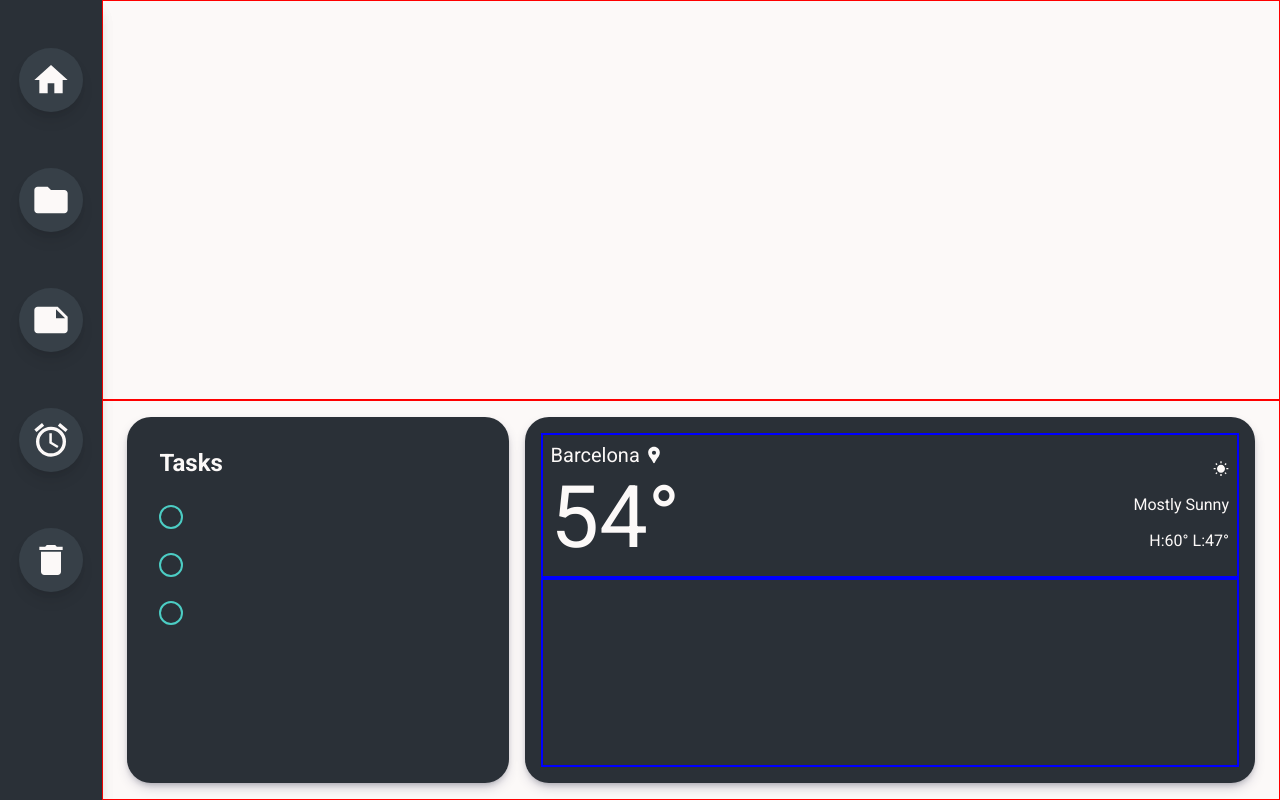
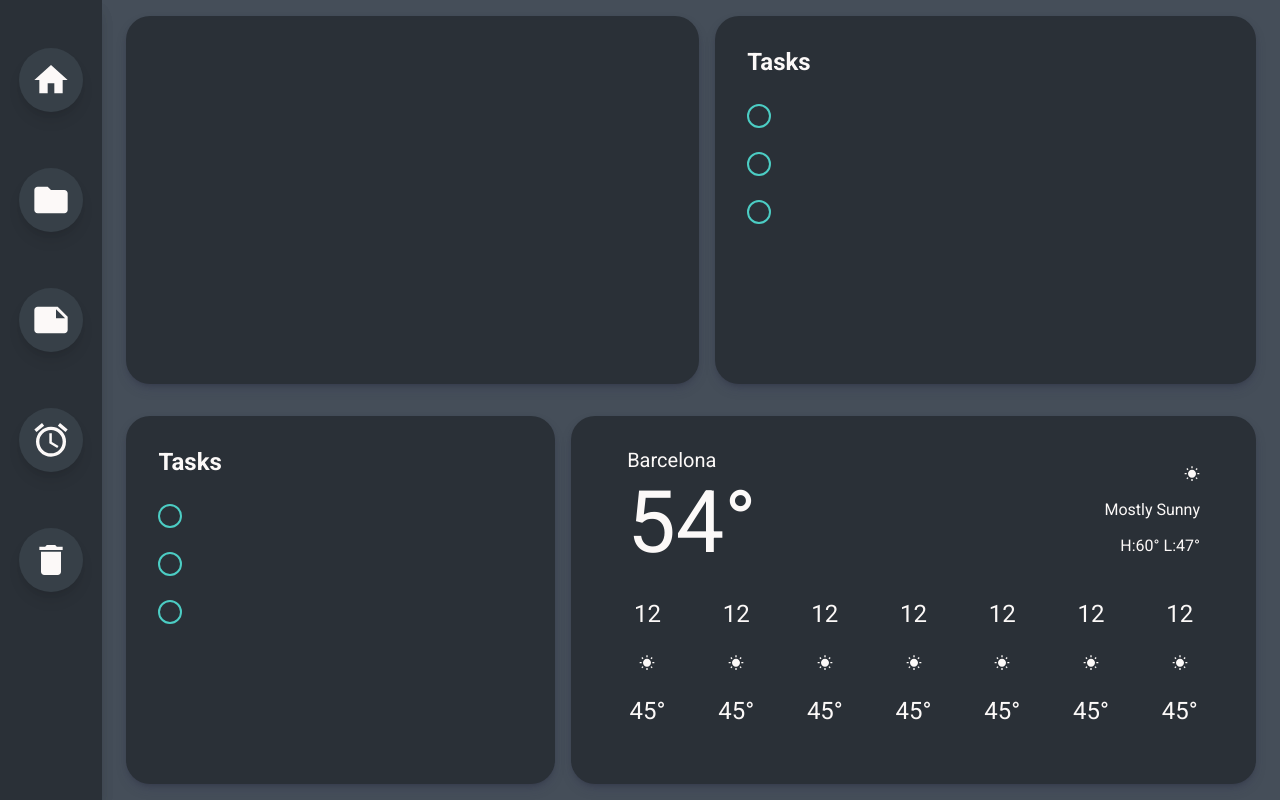
Before and after one commit to j-dsmith/clarity-productivity-app, a Next.js app: page / in a window 1280 px wide. Built offline with nearby package versions, Linux system fonts and the light colour scheme.

Commit message:
Finished basic structure of forecast widget and added in container for calendar widget. Adjusted background of page to fit dark mode palette.

```diff
--- /dev/null
+++ b/components/dashboard/calendar/calendar.styles.js
@@ -0,0 +1,18 @@
+import styled from 'styled-components';
+
+export const StyledCalendarContainer = styled.section`
+  padding: 1rem;
+  margin: 0 0.5rem;
+  height: 100%;
+  width: 50%;
+  background-color: ${({ theme }) => theme.colors.gray800};
+  color: ${({ theme }) => theme.colors.cultured};
+  border-radius: 1.5rem;
+  box-shadow: ${({ theme }) => theme.shadow.xl};
+  display: grid;
+  grid-template-columns: repeat(7, 1fr);
+  grid-template-rows: repeat(7, 1fr);
+  grid-template-areas:
+    'head head head . . . .'
+    'm t w th f s su';
+`;
--- /dev/null
+++ b/components/dashboard/calendar/index.js
@@ -0,0 +1,6 @@
+import { StyledCalendarContainer } from './calendar.styles';
+const Calendar = () => {
+  return <StyledCalendarContainer></StyledCalendarContainer>;
+};
+
+export default Calendar;
--- a/components/dashboard/dashboard.styles.js
+++ b/components/dashboard/dashboard.styles.js
@@ -1,7 +1,6 @@
 import styled from 'styled-components';
 
 export const StyledDashContainer = styled.div`
-  border: 1px solid red;
   padding: 1rem;
   height: 50%;
   display: flex;
--- a/components/dashboard/forecast/forecast.styles.js
+++ b/components/dashboard/forecast/forecast.styles.js
@@ -1,30 +1,26 @@
 import styled from 'styled-components';
 
 export const StyledForecastContainer = styled.section`
-  padding: 1rem;
+  padding: 2rem;
   margin: 0 0.5rem;
   height: 100%;
   background-color: ${({ theme }) => theme.colors.gray800};
   color: ${({ theme }) => theme.colors.cultured};
-  grid-area: tasks;
   border-radius: 1.5rem;
   box-shadow: ${({ theme }) => theme.shadow.xl};
-  flex: 2;
-  display: flex;
-  flex-direction: column;
-`;
-
-export const StyledForecastGroup = styled.div`
-  flex: ${({ flex }) => flex};
-  border: 2px solid blue;
-  justify-content: space-between;
-  display: flex;
+  display: grid;
+  grid-template-columns: repeat(7, 1fr);
+  grid-template-rows: 1fr 2fr;
+  grid-template-areas:
+    'location location . . . detail detail'
+    'day day day day day day day';
 `;
 
 export const StyledLocationTile = styled.div`
   height: 100%;
   width: 30%;
-  padding: 0.5rem;
+  padding: 0 1.5rem;
+  grid-area: location;
 
   h2 {
     margin: 0;
@@ -47,11 +43,11 @@ export const StyledLocationTile = styled.div`
 
 export const StyledForecastInfoTile = styled.div`
   height: 100%;
-  width: 30%;
-  padding: 0.5rem;
+  padding: 0 1.5rem;
   display: flex;
   flex-direction: column;
   justify-content: space-evenly;
+  grid-area: detail;
 
   svg {
     margin-left: auto;
@@ -63,3 +59,16 @@ export const StyledForecastInfoTile = styled.div`
     margin: 0;
   }
 `;
+
+export const StyledForecastDayTile = styled.div`
+  display: flex;
+  flex-direction: column;
+  align-items: center;
+  justify-content: space-evenly;
+  grid-row-start: 2;
+
+  p {
+    text-align: center;
+    font-size: 1.5rem;
+  }
+`;
--- a/components/dashboard/forecast/index.js
+++ b/components/dashboard/forecast/index.js
@@ -3,13 +3,14 @@ import {
   StyledForecastGroup,
   StyledLocationTile,
   StyledForecastInfoTile,
+  StyledForecastRow,
+  StyledForecastDayTile,
 } from './forecast.styles';
 import { MdLocationPin, MdWbSunny } from 'react-icons/md';
 
 const Forecast = () => {
   return (
     <StyledForecastContainer>
-      <StyledForecastGroup flex="1">
       <StyledLocationTile>
         <p>
           Barcelona <MdLocationPin />
@@ -21,8 +22,42 @@ const Forecast = () => {
         <p>Mostly Sunny</p>
         <p>H:60° L:47°</p>
       </StyledForecastInfoTile>
-      </StyledForecastGroup>
-      <StyledForecastGroup flex="2"></StyledForecastGroup>
+
+      <StyledForecastDayTile>
+        <p>12</p>
+        <MdWbSunny />
+        <p>45°</p>
+      </StyledForecastDayTile>
+      <StyledForecastDayTile>
+        <p>12</p>
+        <MdWbSunny />
+        <p>45°</p>
+      </StyledForecastDayTile>
+      <StyledForecastDayTile>
+        <p>12</p>
+        <MdWbSunny />
+        <p>45°</p>
+      </StyledForecastDayTile>
+      <StyledForecastDayTile>
+        <p>12</p>
+        <MdWbSunny />
+        <p>45°</p>
+      </StyledForecastDayTile>
+      <StyledForecastDayTile>
+        <p>12</p>
+        <MdWbSunny />
+        <p>45°</p>
+      </StyledForecastDayTile>
+      <StyledForecastDayTile>
+        <p>12</p>
+        <MdWbSunny />
+        <p>45°</p>
+      </StyledForecastDayTile>
+      <StyledForecastDayTile>
+        <p>12</p>
+        <MdWbSunny />
+        <p>45°</p>
+      </StyledForecastDayTile>
     </StyledForecastContainer>
   );
 };
--- a/components/dashboard/index.js
+++ b/components/dashboard/index.js
@@ -1,11 +1,15 @@
+import { StyledDashContainer } from './dashboard.styles';
+import Calendar from './calendar';
 import Tasks from './tasks';
-import { StyledDashContainer } from './dashboard.styles';
 import Forecast from './forecast';
 
 const Dashboard = () => {
   return (
     <>
-      <StyledDashContainer></StyledDashContainer>
+      <StyledDashContainer>
+        <Calendar />
+        <Tasks />
+      </StyledDashContainer>
 
       <StyledDashContainer>
         <Tasks />
--- a/components/dashboard/tasks/tasks.styles.js
+++ b/components/dashboard/tasks/tasks.styles.js
@@ -7,7 +7,6 @@ export const StyledTasksContainer = styled.section`
   height: 100%;
   background-color: ${({ theme }) => theme.colors.gray800};
   color: ${({ theme }) => theme.colors.cultured};
-  grid-area: tasks;
   border-radius: 1.5rem;
   box-shadow: ${({ theme }) => theme.shadow.xl};
   flex: 1;
@@ -54,6 +53,7 @@ export const StyledTaskTile = styled.li`
   }
 
   &:hover {
-    background-color: ${({ theme }) => theme.colors.gray600};
+    background-color: ${({ theme }) => theme.colors.gray700};
+    //TODO: Set border left to color of tile checkbox -> use project tray tiles as reference
   }
 `;
--- a/components/layout.js
+++ b/components/layout.js
@@ -12,6 +12,7 @@ const StyledLayoutContainer = styled.section`
   top: 0;
   left: 8%;
   z-index: 0;
+  background-color: ${({ theme }) => theme.colors.gray600};
 
   main {
     height: 100%;
--- a/components/sidebar-tray/index.js
+++ b/components/sidebar-tray/index.js
@@ -57,6 +57,7 @@ const SidebarTray = () => {
         <SidebarBtn icon={<MdFilterList />} color={theme.colors.bluecrayola} />
         <SidebarBtn icon={<MdDelete />} color={theme.colors.bittersweet} />
       </StyledInputGroup>
+      {/* add info row, column headers table style. (title, current sort order, more?) */}
       <StyledContentSection>
         <ItemTile title="PRoject 1" />
         <ItemTile title="PRoject 1" />
--- a/pages/_app.js
+++ b/pages/_app.js
@@ -2,29 +2,6 @@ import { createGlobalStyle, ThemeProvider } from 'styled-components';
 import { AnimationContextProvider } from '../store/animation-ctx';
 import Head from 'next/head';
 import Layout from '../components/layout';
-
-const GlobalStyle = createGlobalStyle`
-
-html,
-body {
-  padding: 0;
-  margin: 0;
-  overflow: hidden;
-  font-family: 'Roboto', Arial, Helvetica, sans-serif;
-  background-color: hsl(20, 33%, 98%);
-}
-
-body {
-  height: 100vh;
-  min-height: 100vh;
-  width: 100vw;
-}
-
-* {
-  box-sizing: border-box;
-}
-
-`;
 
 export const theme = {
   colors: {
@@ -51,6 +28,29 @@ export const theme = {
     dbXl: '0 25px 50px -12px rgba(0, 0, 0, 0.25)',
   },
 };
+
+const GlobalStyle = createGlobalStyle`
+
+html,
+body {
+  padding: 0;
+  margin: 0;
+  overflow: hidden;
+  font-family: 'Roboto', Arial, Helvetica, sans-serif;
+  background-color: hsl(20, 33%, 98%);
+}
+
+body {
+  height: 100vh;
+  min-height: 100vh;
+  width: 100vw;
+}
+
+* {
+  box-sizing: border-box;
+}
+
+`;
 
 export default function App({ Component, pageProps }) {
   return (
```
Lines whose indentation alone changed are shown as unchanged.
